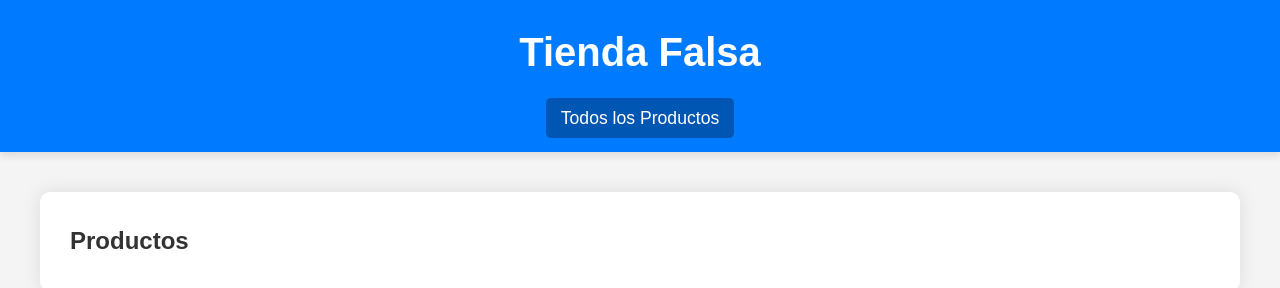
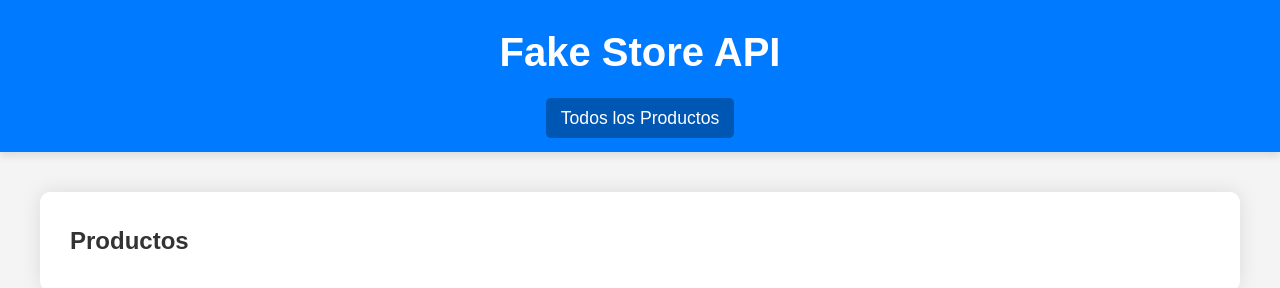
Before and after one commit to DaniArranzOlmos/PracticaAPI, a plain HTML site: page index.html in a window 1280 px wide. Drawn offline with Linux system fonts and the light colour scheme; no server answers.

Commit message:
Add files via upload

```diff
--- a/index.html
+++ b/index.html
@@ -10,7 +10,7 @@
 
 <body>
     <header>
-        <h1>Tienda Falsa</h1>
+        <h1>Fake Store API</h1>
         <nav id="nav-categorias">
             <ul>
                 <li><a href="#" class="enlace-categoria">Todos los Productos</a></li>
```
